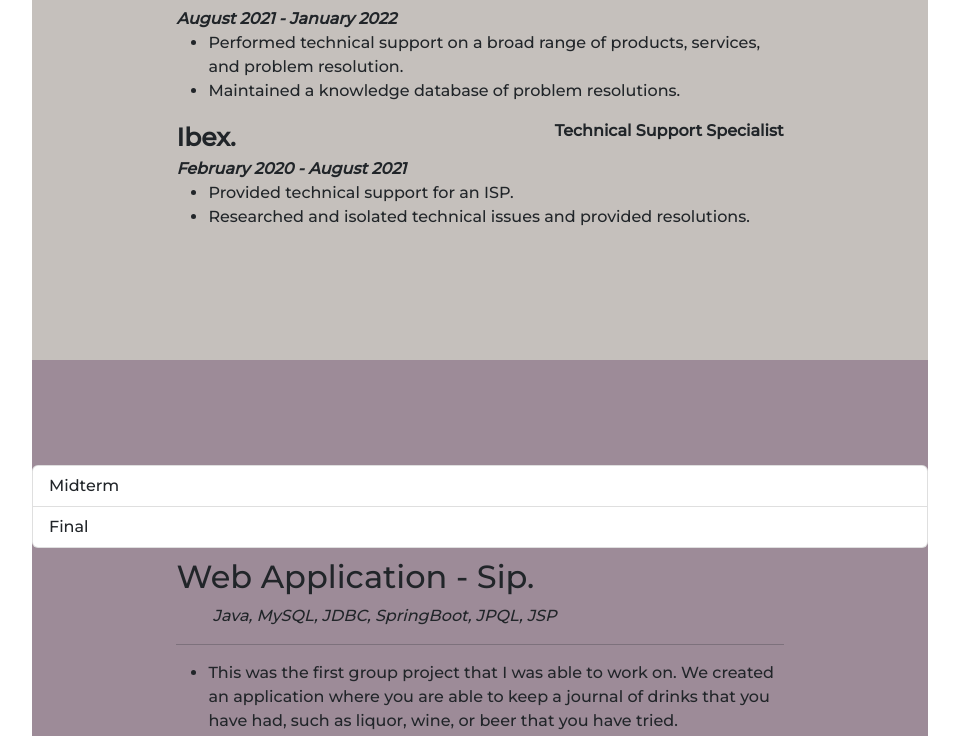
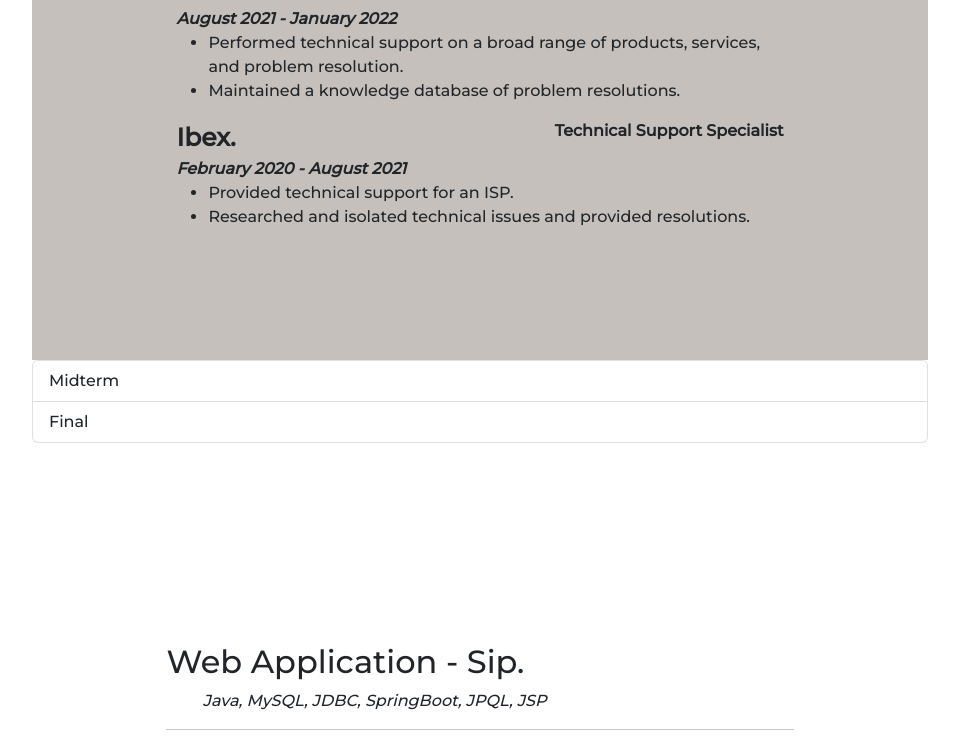
Before and after one commit to laurenackley/ResumeWebsiteReact, a React (Create React App) app: page / in a window 1280 px wide. Shown: the part 2008-2744 px from the top of the page, without its empty margins (160-1119 px from the left). Built offline with nearby package versions, Linux system fonts and the light colour scheme.

Commit message:
Adding z-index resolved carousel images going above the navbar

```diff
--- a/src/Opening.js
+++ b/src/Opening.js
@@ -11,8 +11,7 @@ const Opening = () => {
         I’m Lauren Ackley, thanks for visiting! I’m a developer looking for
         remote/hybrid positions specializing in Java, React, or Angular. I’ve
         got a special fondness for SQL as well. Take a look around my
-        <a href="#portfolio"> portfolio</a> or check out my
-        <a href="#resume">resume</a>. If you think I’d be a good fit for a
+        <a href="#portfolio" id="links"> portfolio</a> or check out my <a href="#resume"> resume</a>. If you think I’d be a good fit for a
         position you have open <a href="#contactInformation">contact me</a> and
         let’s chat!
       </p>
--- a/src/index.css
+++ b/src/index.css
@@ -2,9 +2,10 @@
 #Midterm,
 #Final {
   margin: auto;
-  padding: 10px;
+  padding-bottom: 100px;
   min-width: 500px;
   max-width: 70%;
+  padding-top: 200px;
 }
 #contact {
   margin: auto;
@@ -12,6 +13,7 @@
   text-align: center;
   min-width: 500px;
   max-width: 70%;
+  padding-top: 200px;
 }
 .home {
   margin: auto;
@@ -43,7 +45,12 @@ body {
   max-width: 70%;
   max-height: 720px;
 }
-
+a {
+  text-decoration: none;
+}
+a:hover{
+  color: salmon;
+}
 .column {
   float: left;
   width: 50%;
@@ -91,10 +98,11 @@ body {
   width: 70%;
   min-width: 500px;
   background-color: white;
+  z-index:10;
 }
 
 #nav {
-  position: fixed;
+  position: sticky;
   border: solid 1px;
   background-color: grey;
   text-align: center;
@@ -129,11 +137,12 @@ body {
 #contactInformation {
   padding-top: 105px;
   padding-bottom: 105px;
+  background-color: #c5c0bc;
 }
 #portfolio {
-  padding-top: 105px;
-  padding-bottom: 105px;
-  background-color: #9d8b98;
+  /* padding-top: 105px; */
+  /* padding-bottom: 105px; */
+  background-color: #fff;
 }
 
 .top{
@@ -142,3 +151,7 @@ body {
   right: 0;
   margin: 50px;
 }
+.Portfolio > #list-example {
+  position: sticky;
+  top: 105px;
+}
```
